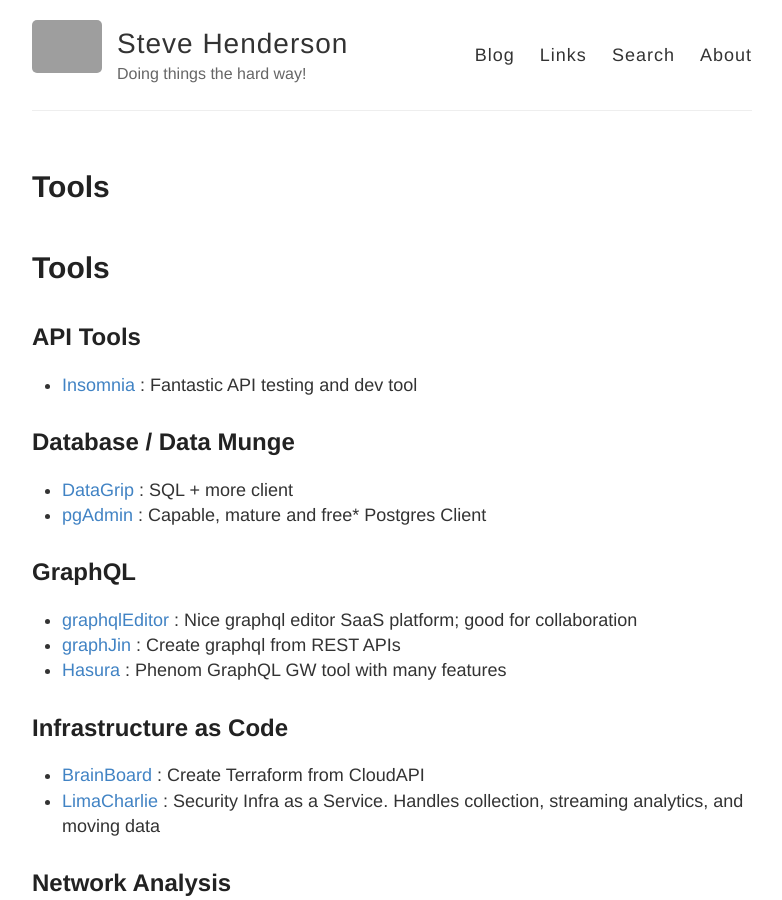
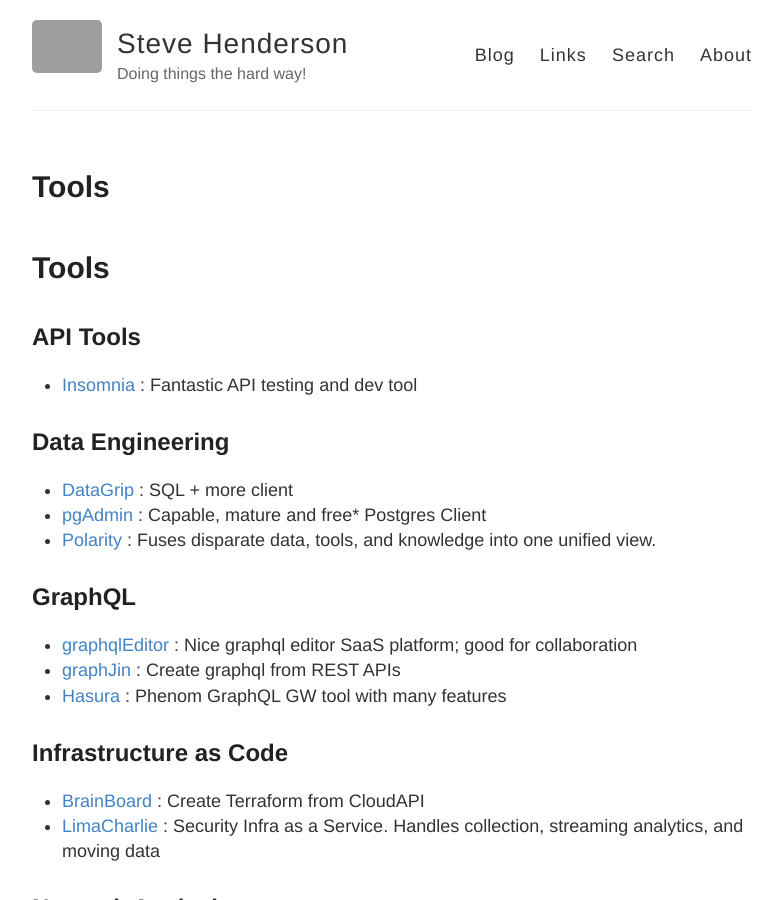
Before and after one commit to stevehenderson/stevehenderson.github.io, a Jekyll site: the page built from tools.md, in a window 1280 px wide and 900 px high. Shown: the whole window, without its empty margins (248-1030 px from the left). Built offline with Jekyll 4.4.1, drawn with Linux system fonts in a browser that asks for light colours; our own code applies the rules of GitHub Pages for plain Markdown files; grey boxes are pictures that could not be loaded.

Commit message:
Update tools.md

```diff
--- a/tools.md
+++ b/tools.md
@@ -3,9 +3,10 @@
 ## API Tools
    * [Insomnia](https://insomnia.rest/) : Fantastic API testing and dev tool
 
-## Database / Data Munge
+## Data Engineering
    * [DataGrip](https://www.jetbrains.com/datagrip/) : SQL + more client
    * [pgAdmin](https://www.pgadmin.org/) : Capable, mature and free* Postgres Client
+   * [Polarity](https://polarity.io/) : Fuses disparate data, tools, and knowledge into one unified view.
 
 ## GraphQL
    * [graphqlEditor](https://graphqleditor.com) : Nice graphql editor SaaS platform;  good for collaboration
```
